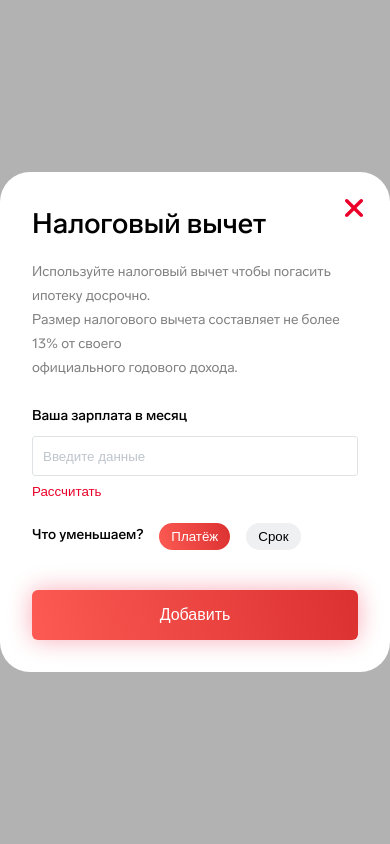
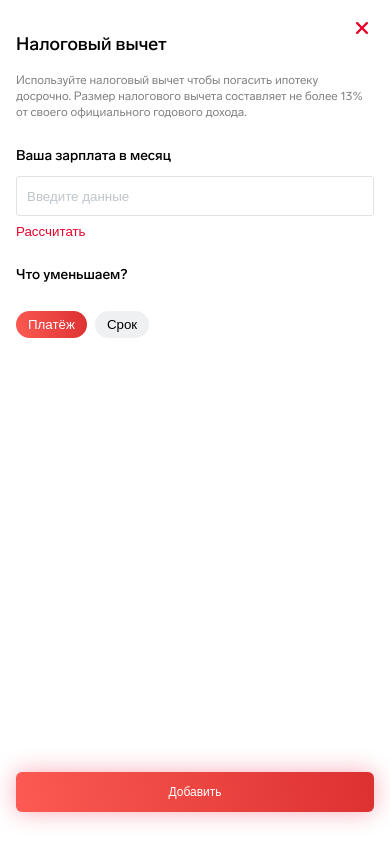
Before and after one commit to a413x/tax-deduction, a Vue app: page / in a window 390 px wide. Both pictures are taken after a click on the button "Налоговый вычет". Built offline with nearby package versions, Linux system fonts and the light colour scheme.

Commit message:
Make application responsive

```diff
--- a/src/App.vue
+++ b/src/App.vue
@@ -49,4 +49,14 @@ export default {
   box-shadow: 0px -0.11px 16.9495px rgba(183, 187, 225, 0.33);
   border-radius: 0px;
 }
+.app__popup .popup__container{
+  width: 552px;
+  @include media('max', 'md'){
+    width: 453px;
+  }
+  @include media('max', 'sm'){
+    width: 100%;
+    height: 100%;
+  }
+}
 </style>
--- a/src/components/Button/Button_small.scss
+++ b/src/components/Button/Button_small.scss
@@ -1,5 +1,8 @@
-.button_small{
+@mixin button_small_mixin {
   padding: 12px 24px;
   font-size: 12px;
   line-height: 16px;
 }
+.button_small{
+  @include button_small_mixin;
+}
--- a/src/components/CloseButton.vue
+++ b/src/components/CloseButton.vue
@@ -10,5 +10,15 @@
   height: 40px;
   @include flex-center;
   cursor: pointer;
+  @include media('max', 'sm'){
+    width: 24px;
+    height: 24px;
+  }
+}
+.close-button img{
+  @include media('max', 'sm'){
+    width: 12px;
+    height: 12px;
+  }
 }
 </style>
--- a/src/components/Popup/Popup.vue
+++ b/src/components/Popup/Popup.vue
@@ -29,19 +29,33 @@ export default {
     background: white;
   }
   .popup__container{
+    margin: auto;
+    max-height: 100%;
+    overflow: auto;
+  }
+  .popup__background{
     @include flex-center;
     position: absolute;
     top: 0;
     left: 0;
     right: 0;
     bottom: 0;
-    background: rgba(0, 0, 0, .3)
+    background: rgba(0, 0, 0, .3);
   }
   .popup__inner{
     position: relative;
     padding: 32px;
     background: white;
     border-radius: 30px;
+    @include media('max', 'sm'){
+      position: absolute;
+      top: 0;
+      left: 0;
+      right: 0;
+      bottom: 0;
+      padding: 32px 16px;
+      border-radius: 0;
+    }
   }
   .popup__close-button{
     position: absolute;
--- a/src/components/TagGroup.vue
+++ b/src/components/TagGroup.vue
@@ -32,5 +32,8 @@ export default {
 <style lang="scss" scoped>
 .tag-group__tag:not(:last-child){
   margin-right: 16px;
+  @include media('max', 'sm'){
+    margin-right: 8px;
+  }
 }
 </style>
--- a/src/components/TaxDeduction/TaxDeduction.vue
+++ b/src/components/TaxDeduction/TaxDeduction.vue
@@ -8,7 +8,7 @@
     </Button>
     <TaxDeduction__checkboxGroup :options="options" v-if="showOptions"/>
     <div class="tax-deduction__choice">
-      Что уменьшаем?
+      <div>Что уменьшаем?</div>
       <TagGroup
         :tags="tags"
         class="tax-deduction__tag-group"
@@ -66,19 +66,39 @@ export default {
 </script>
 
 <style lang="scss" scoped>
+@import '@/components/Button/button_small.scss';
+.tax-deduction{
+  @include media('max', 'sm'){
+    display: flex;
+    flex-flow: column;
+    height: 100%;
+  }
+}
 .tax-deduction__calculate{
-  margin: 8px 0px 8px 0px;
+  margin: 8px auto 8px 0;
 }
 .tax-deduction__choice{
+  display: flex;
+  align-items: center;
   margin-top: 16px;
   font-weight: 500;
-  display: flex;
+  @include media('max', 'sm'){
+    display: block;
+    margin-bottom: auto;
+  }
 }
 .tax-deduction__tag-group{
-  margin-left: 16px;
+  margin-left: 32px;
+  @include media('max', 'sm'){
+    margin-left: 0;
+    margin-top: 24px;
+  }
 }
 .tax-deduction__button-add{
   width: 100%;
   margin-top: 40px;
+  @include media('max', 'sm'){
+    @include button_small_mixin;
+  }
 }
 </style>
--- a/src/components/TaxDeduction/TaxDeduction__info.vue
+++ b/src/components/TaxDeduction/TaxDeduction__info.vue
@@ -1,7 +1,7 @@
 <template>
   <div class="tax-deduction__info">
-    Используйте налоговый вычет чтобы погасить ипотеку досрочно.<br>
-    Размер налогового вычета составляет не более 13% от своего<br>
+    Используйте налоговый вычет чтобы погасить ипотеку досрочно.
+    Размер налогового вычета составляет не более 13% от своего
     официального годового дохода.
   </div>
 </template>
@@ -9,7 +9,13 @@
 <style lang="scss" scoped>
 .tax-deduction__info{
   margin-bottom: 24px;
+  margin-right: 20px;
   font-weight: normal;
   color: #808080;
+  @include media('max', 'sm'){
+    font-size: 12px;
+    line-height: 16px;
+    margin-right: 0;
+  }
 }
 </style>
--- a/src/components/TaxDeduction/TaxDeduction__title.vue
+++ b/src/components/TaxDeduction/TaxDeduction__title.vue
@@ -8,5 +8,9 @@
   font-weight: 500;
   font-size: 28px;
   line-height: 40px;
+  @include media('max', 'sm'){
+    font-size: 18px;
+    line-height: 24px;
+  }
 }
 </style>
```
